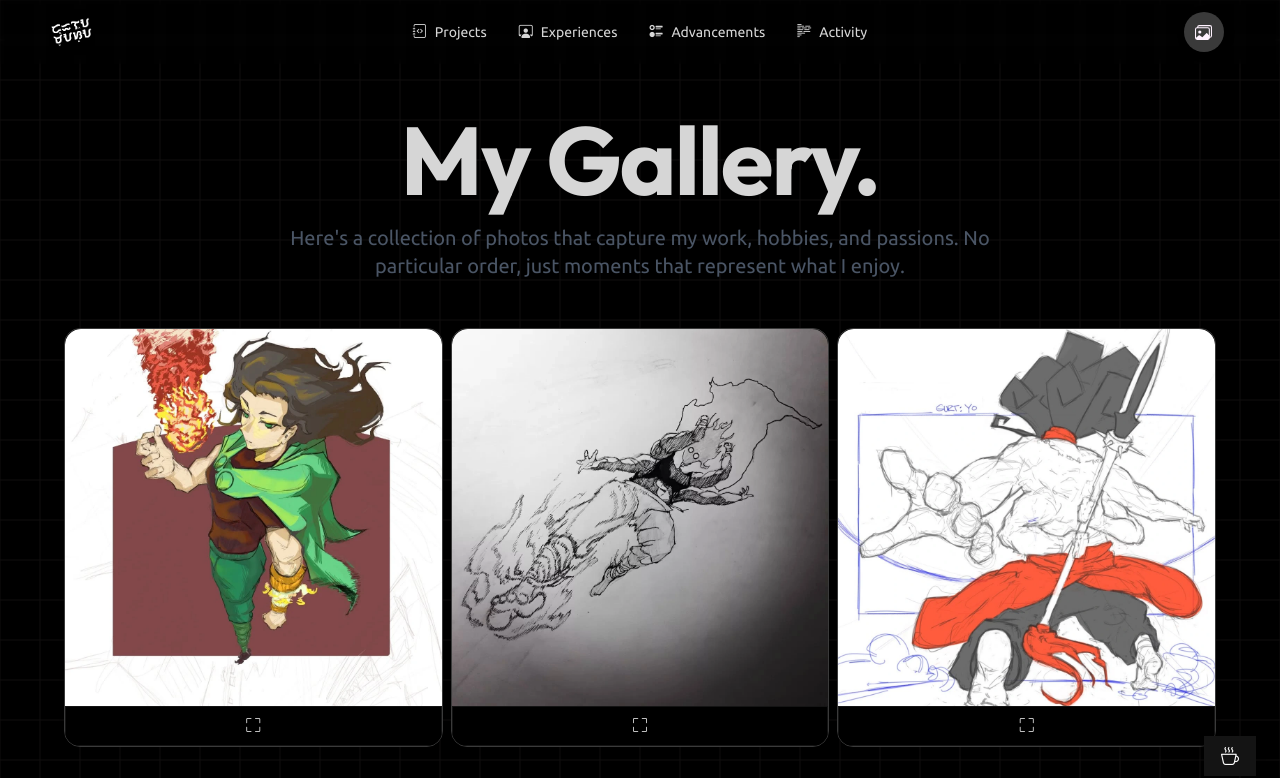
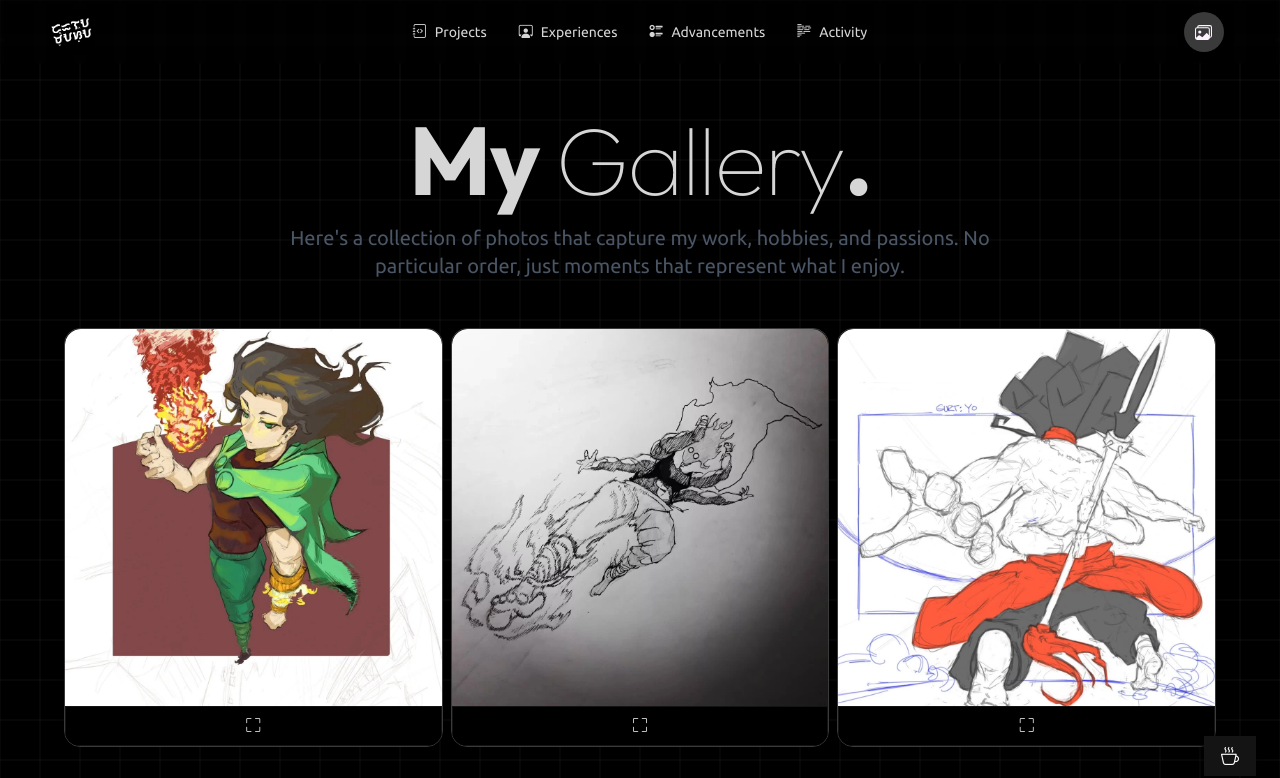
Before and after one commit to denverdelamasa/portfolio-v2, a Next.js app: page /gallery in a window 1280 px wide. Shown: the top 778 px of the page. Built offline with nearby package versions, Linux system fonts and the light colour scheme.

Commit message:
style: more hover tweaks

```diff
--- a/src/app/gallery/page.tsx
+++ b/src/app/gallery/page.tsx
@@ -7,7 +7,7 @@ export default function Gallery() {
   return (
     <main className="h-fit flex flex-col items-center justify-center p-2 lg:p-12">
       <h1 className="text-6xl md:text-8xl font-bold">
-        My <span className="hover:text-red-500 transition-colors duration-200 ease-in">Gallery</span>.
+        My <span className="hover:text-red-500 font-thin hover:font-extrabold transition-all duration-200 ease-in">Gallery</span>.
       </h1>
       <p className="text-sm md:text-xl mt-4 text-gray-600 max-w-md md:max-w-prose text-center">
         Here&apos;s a collection of photos that capture my work, hobbies, and passions. No particular order, just moments that represent what I enjoy.
--- a/src/components/homepage/Hero.tsx
+++ b/src/components/homepage/Hero.tsx
@@ -10,13 +10,13 @@ export default function Hero() {
           </p>
           <AnimatedName />
           <h2 className="text-xl lg:text-4xl font-bold mb-4">
-            <span className="hover:text-red-500 transition-colors duration-200 ease-in">
+            <span className="hover:text-red-500 font-bold hover:font-thin transition-all duration-200 ease-in">
               Web Developer
             </span>.
-            <span className="hover:text-red-500 transition-colors duration-200 ease-in">
+            <span className="hover:text-red-500 font-bold hover:font-thin transition-all duration-200 ease-in">
               Illustrator
             </span>.
-            <span className="hover:text-red-500 transition-colors duration-200 ease-in">
+            <span className="hover:text-red-500 font-bold hover:font-thin transition-all duration-200 ease-in">
               Tech Support
             </span>.
           </h2>
```
